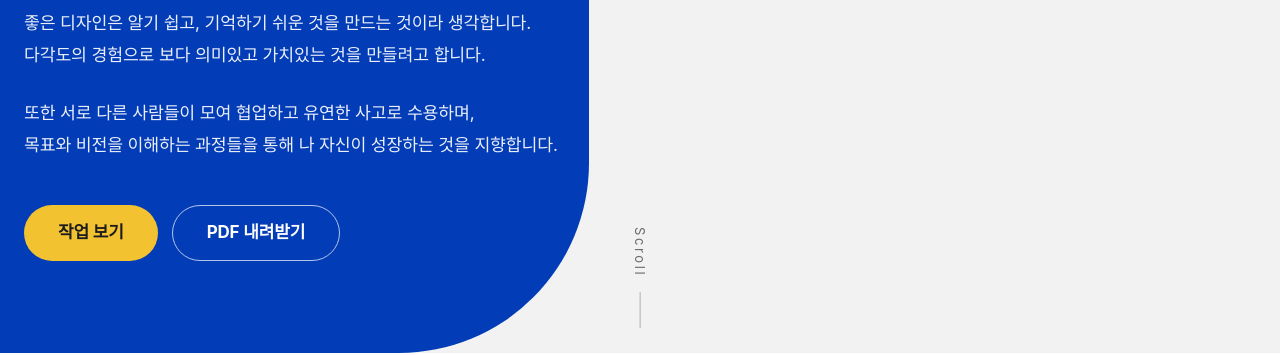
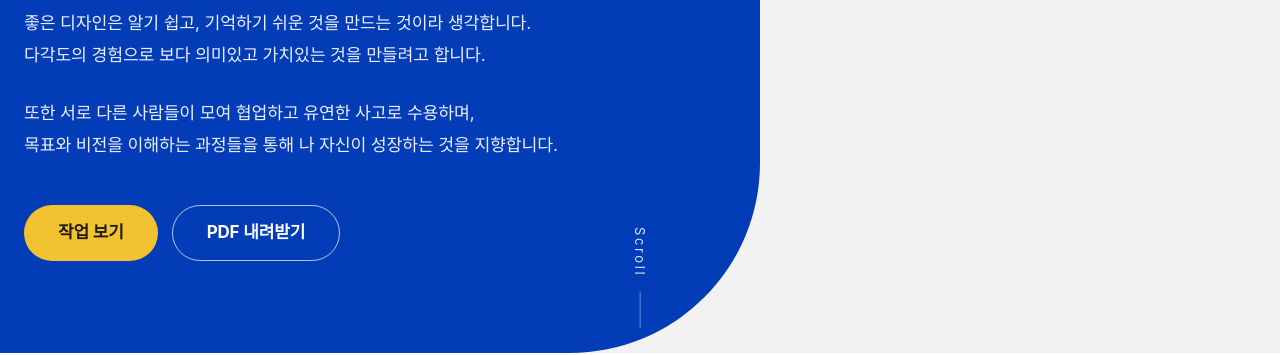
Before and after one commit to yuna7979/yuna7979.github.io, a plain HTML site: page index.html in a window 1280 px wide. Shown: the part 447-802 px from the top of the page. Drawn offline with Linux system fonts and the light colour scheme; a web font is replaced by a local one.

Commit message:
첫 화면 파란 판이 글보다 짧아 흰 글씨가 안 보이던 것 고침 (폰 제보)
Co-Authored-By: Claude Fable 5 <noreply@anthropic.com>

```diff
--- a/css/style.css
+++ b/css/style.css
@@ -76,11 +76,12 @@ button{font-family:inherit;border:0;background:none;cursor:pointer;color:inherit
   position:relative;min-height:100svh;display:flex;align-items:center;
   padding:calc(var(--head-h) + 40px) 0 80px;background:var(--bg);overflow:hidden;
 }
-.hero::before{ /* PDF 표지의 둥근 파란 판 */
-  content:'';position:absolute;top:0;left:0;width:46%;height:100%;
+.hero::before{ /* PDF 표지의 둥근 파란 판 — 글 전체를 넉넉히 덮는 폭 */
+  content:'';position:absolute;top:0;left:0;width:calc(50% + 120px);height:100%;
   background:var(--blue);border-radius:0 0 190px 0;
 }
-@media (max-width:1024px){ .hero::before{width:100%;height:58%;border-radius:0 0 110px 0;} }
+/* 좁은 화면에선 판이 글보다 짧아질 수 있으니 통째로 덮는다 */
+@media (max-width:1024px){ .hero::before{width:100%;height:100%;border-radius:0 0 110px 0;} }
 
 .hero__in{position:relative;z-index:1;}
 .hero__txt{max-width:720px;color:#fff;}
@@ -104,11 +105,11 @@ button{font-family:inherit;border:0;background:none;cursor:pointer;color:inherit
 
 .hero__down{
   position:absolute;left:50%;bottom:30px;transform:translateX(-50%);
-  font-size:13px;letter-spacing:.2em;color:var(--gray);
+  font-size:13px;letter-spacing:.2em;color:rgba(255,255,255,.85);
   writing-mode:vertical-rl;padding-bottom:46px;
 }
 .hero__down::after{
-  content:'';position:absolute;left:50%;bottom:0;width:1px;height:36px;background:var(--gray);
+  content:'';position:absolute;left:50%;bottom:0;width:1px;height:36px;background:rgba(255,255,255,.85);
   animation:down 1.8s infinite;
 }
 @keyframes down{0%{opacity:0;transform:translateY(-14px);}40%{opacity:1;}100%{opacity:0;transform:translateY(8px);}}
```
